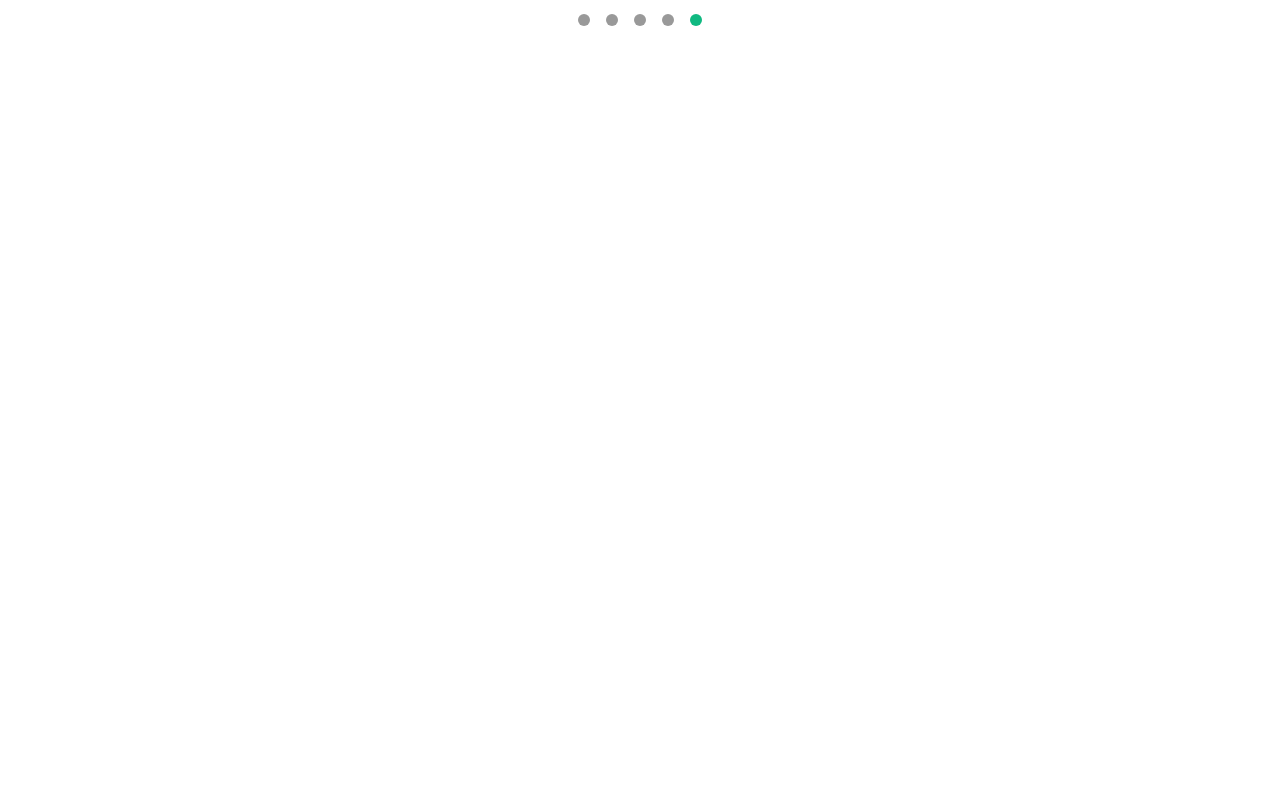
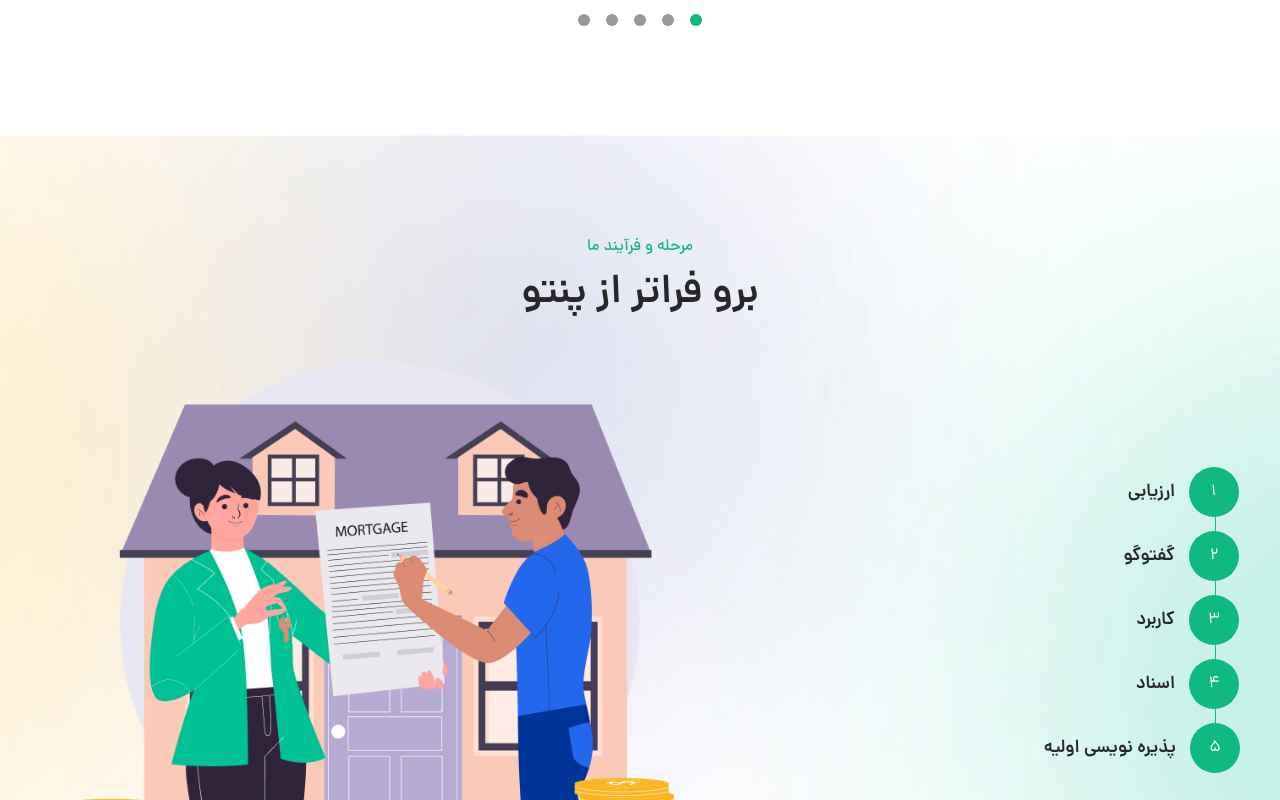
Before and after one commit to Ali-HkH/Pento-landing-static-react-tailwind, a React (Create React App) app: page / in a window 1280 px wide. Shown: the part 3440-4240 px from the top of the page. Built offline with nearby package versions, Linux system fonts and the light colour scheme.

Commit message:
developed process section

```diff
--- a/src/App.js
+++ b/src/App.js
@@ -5,10 +5,11 @@ import About from "./Components/About/About";
 import Offer from "./Components/Offer/Offer";
 import Quote from "./Components/Quote/Quote";
 import Team from "./Components/Team/Team";
+import Process from "./Process/Process";
 
 function App() {
   return (
-    <div className="App h-[5000px]">
+    <div className="App">
       <ThemeTrigger />
       <Nav/>
       <Home />
@@ -16,6 +17,7 @@ function App() {
       <Offer />
       <Quote />
       <Team />
+      <Process />
     </div>
   );
 }
--- /dev/null
+++ b/src/Components/ProcessItem/ProcessItem.jsx
@@ -0,0 +1,44 @@
+import React, { useState } from "react";
+
+function ProcessItem({ text, number }) {
+   const [isProcessExpand, setIsProcessExpand] = useState(false);
+
+   return (
+      <div
+         className={`border-r border-r-emerald-500 ${
+            !isProcessExpand && "last:border-none"
+         }`}
+      >
+         <button
+            className="pb-4 relative"
+            onClick={() => setIsProcessExpand(!isProcessExpand)}
+         >
+            <span className="absolute -right-6 -top-3 size-[50px] bg-emerald-500 text-white rounded-full  flex-center">
+               {number}
+            </span>
+            <span className="inline-block pr-10 text-lg font-Dana-bold">
+               {text}
+            </span>
+         </button>
+         <div
+            className={`${
+               isProcessExpand
+                  ? "max-h-[120px] opacity-100 "
+                  : "max-h-0 opacity-0 "
+            }  lg:w-[376px] xl:w-[476px] 2xl:w-[576px] overflow-hidden pr-10 pb-5 text-[15px] font-Dana-med transition-all duration-300`}
+         >
+            <p className="mb-2.5">
+               لورم ایپسوم به سادگی ساختار چاپ و متن را در بر می گیرد. لورم
+               ایپسوم به مدت 40 سال استاندارد صنعت بوده است. استاندارد صنعت است.
+            </p>
+            <p className="text-slate-400 ">
+               لورم ایپسوم به سادگی ساختار چاپ و متن را در بر می گیرد. لورم
+               ایپسوم به مدت 40 سال استاندارد صنعت بوده است. استاندارد صنعت است.
+               لورم ایپسوم استاندارد صنعت است.
+            </p>
+         </div>
+      </div>
+   );
+}
+
+export default ProcessItem;
--- /dev/null
+++ b/src/Process/Process.jsx
@@ -0,0 +1,31 @@
+import React from "react";
+import SectionHeading from "../Components/SectionHeading/SectionHeading";
+import ProcessItem from "../Components/ProcessItem/ProcessItem";
+
+function Process() {
+   return (
+      <div id="process">
+         <div className="container text-zinc-800 py-[50px] md:py-[70px] lg:py-[100px]">
+            <SectionHeading
+               title="برو فراتر از پنتو"
+               subTitle="مرحله و فرآیند ما"
+               center={true}
+            />
+            <div className="flex flex-col items-start gap-y-5 lg:flex-row lg:items-center lg:gap-x-5">
+               <div className="px-3">
+                  <ProcessItem text="ارزیابی" number="1" />
+                  <ProcessItem text="گفتوگو" number="2" />
+                  <ProcessItem text="کاربرد" number="3" />
+                  <ProcessItem text="اسناد" number="4" />
+                  <ProcessItem text="پذیره نویسی اولیه" number="5" />
+               </div>
+               <div className="px-3 w-full lg:w-auto">
+                  <img src="./imgs/process-img.png" alt="process-img" />
+               </div>
+            </div>
+         </div>
+      </div>
+   );
+}
+
+export default Process;
--- a/src/index.css
+++ b/src/index.css
@@ -46,4 +46,10 @@
       background-position: center;
       background-repeat: no-repeat;
    }
+   #process {
+      background-image: url("/public/imgs/process-bg.jpg");
+      background-size: cover;
+      background-position: center;
+      background-repeat: no-repeat;
+   }
 }
```
Also changed, not shown: public/imgs/process-bg.jpg (added), public/imgs/process-img.png (added).
